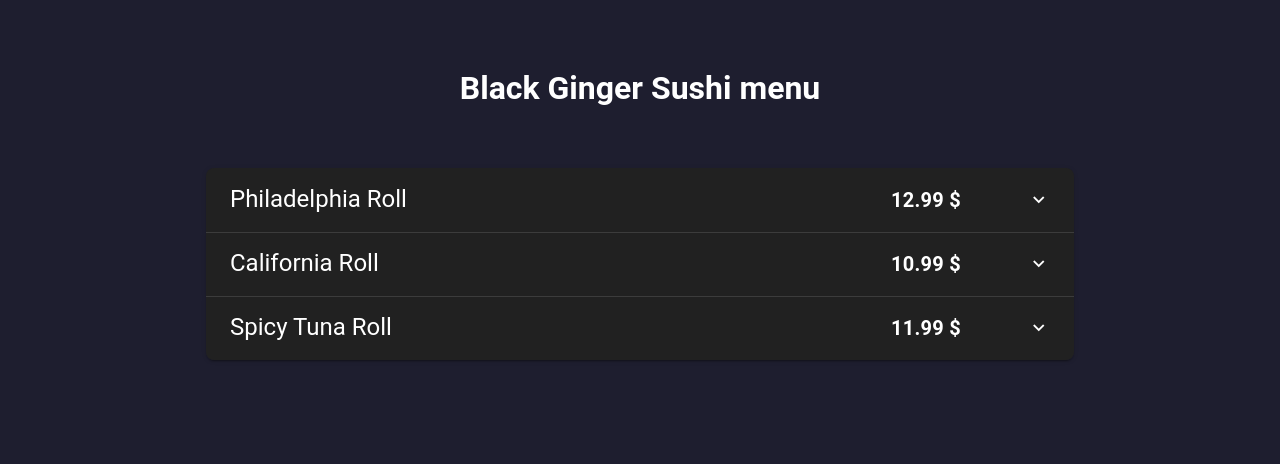
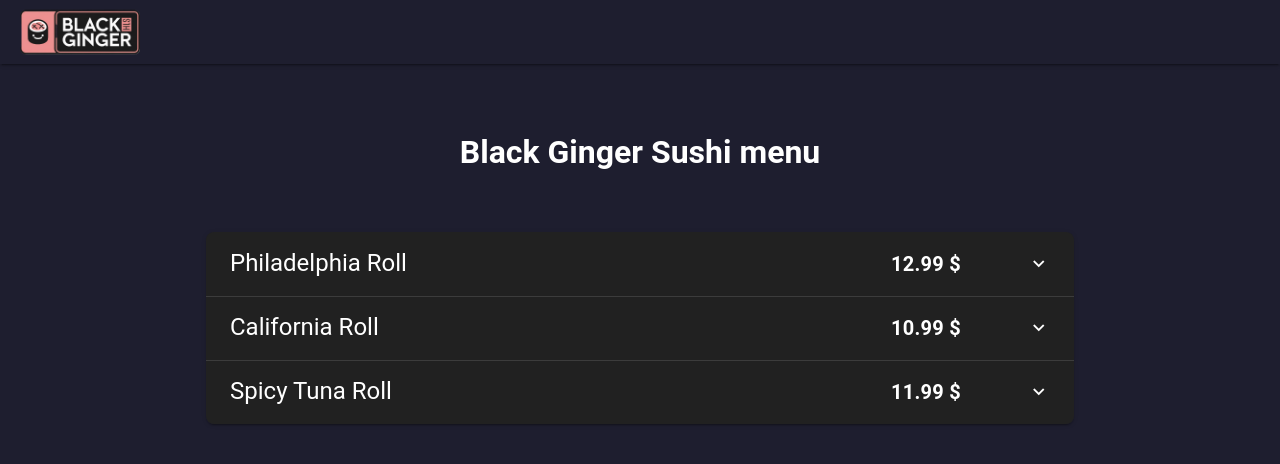
Before and after one commit to n0rahh/black-ginger-webpage, a Vue app: page / in a window 1280 px wide. Shown: the top 464 px of the page. Built offline with nearby package versions, Linux system fonts and the light colour scheme.

Commit message:
feat: add basic toolbar

```diff
--- a/src/App.vue
+++ b/src/App.vue
@@ -1,5 +1,6 @@
 <template>
   <v-app theme="dark" class="app">
+    <Toolbar />
     <v-main>
       <router-view />
     </v-main>
@@ -7,8 +8,12 @@
 </template>
 
 <script>
+import Toolbar from './components/UI/Toolbar.vue';
 export default {
   name: 'App',
+  components: {
+    Toolbar,
+  },
 };
 </script>
 
--- /dev/null
+++ b/src/components/UI/Toolbar.vue
@@ -0,0 +1,19 @@
+<template>
+  <v-app-bar elevation="2" color="primary">
+    <v-toolbar-title>
+      <v-img :src="logo" width="120" />
+    </v-toolbar-title>
+  </v-app-bar>
+</template>
+
+<script>
+import logo from '@/assets/img/logo.png';
+export default {
+  name: 'Toolbar',
+  data() {
+    return {
+      logo,
+    };
+  },
+};
+</script>
--- a/src/views/Home.vue
+++ b/src/views/Home.vue
@@ -37,7 +37,6 @@ export default {
   },
   data() {
     return {
-      imagePhila,
       sushiItems: [
         {
           title: 'Philadelphia Roll',
```
Also changed, not shown: src/assets/img/logo.png (added).
